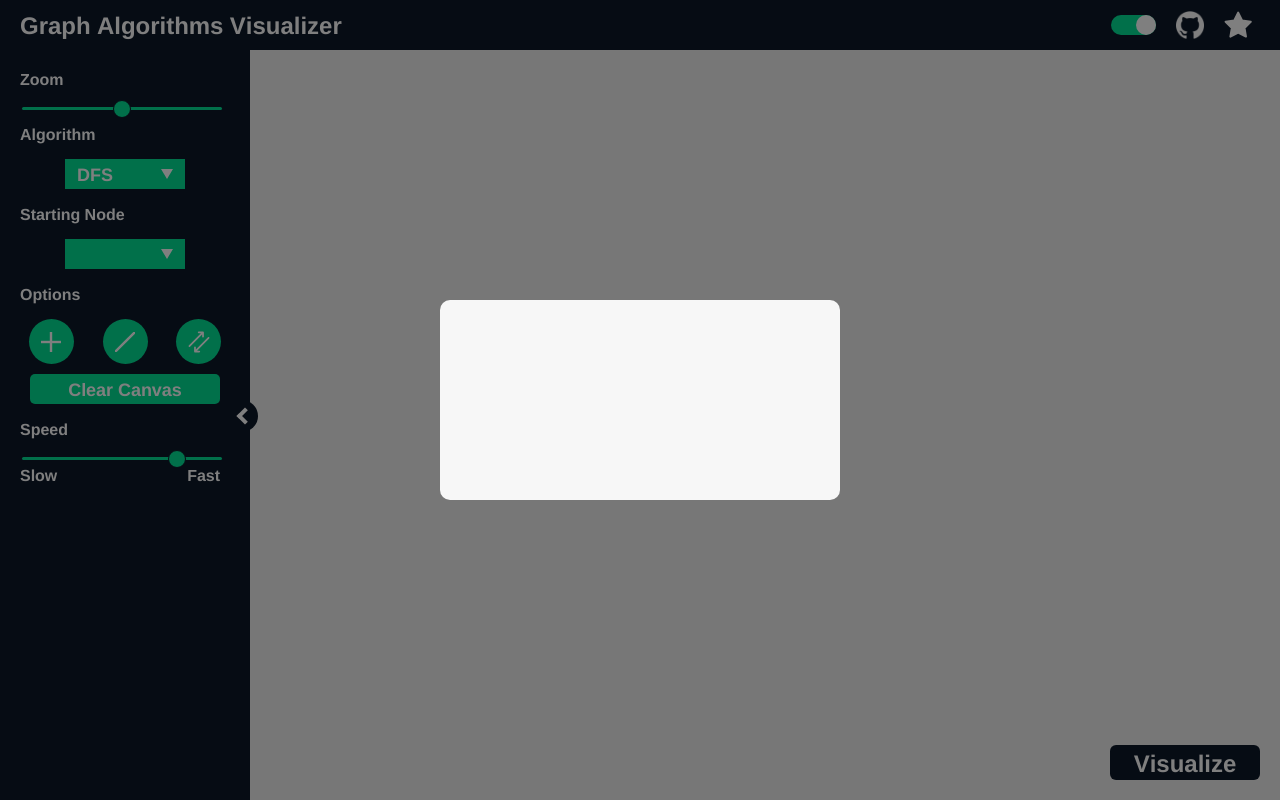
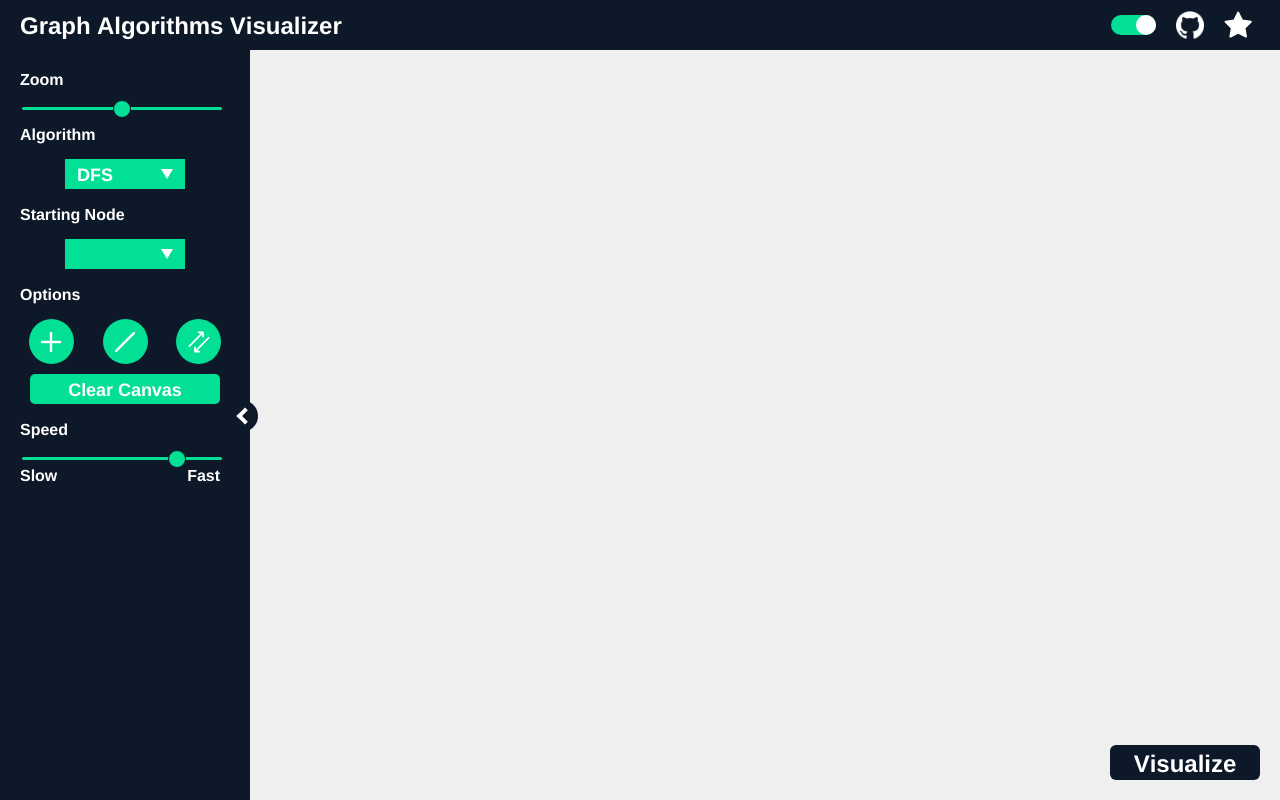
Before and after one commit to KarimElghamry/GraphAV, a React (Create React App) app: page / in a window 1280 px wide. Built offline with nearby package versions, Linux system fonts and the light colour scheme.

Commit message:
add: isModalVisible state to Home

```diff
--- a/src/components/Home/Home.tsx
+++ b/src/components/Home/Home.tsx
@@ -26,6 +26,7 @@ const Home: React.FC<HomeProps> = (props: HomeProps): ReactElement => {
   const [visualizationSpeed, setVisualizationSpeed] = useState<number>(1000);
   const [isConnecting, setIsConnecting] = useState<boolean>(false);
   const [edgeFirstNode, setEdgeFirstNode] = useState<number>();
+  const [isModalVisible, setIsModalVisible] = useState<boolean>(false);
 
   const onNodeConnect = (nodeIndex: number) => {
     if (isConnecting) {
@@ -136,7 +137,7 @@ const Home: React.FC<HomeProps> = (props: HomeProps): ReactElement => {
         isVisualizing={isVisualizing}
         onClick={handleVisualize}
       ></VisualizeButton>
-      <Modal isVisible={false}></Modal>
+      <Modal isVisible={isModalVisible}></Modal>
     </div>
   );
 };
--- a/src/components/common/Modal/Modal.tsx
+++ b/src/components/common/Modal/Modal.tsx
@@ -8,9 +8,15 @@ interface Props {
 
 const Modal: React.FC<Props> = (props: Props): ReactElement => {
   return (
-    <Container>
-      <Content></Content>
-    </Container>
+    <React.Fragment>
+      {props.isVisible ? (
+        <Container>
+          <Content></Content>
+        </Container>
+      ) : (
+        <React.Fragment></React.Fragment>
+      )}
+    </React.Fragment>
   );
 };
 
```
